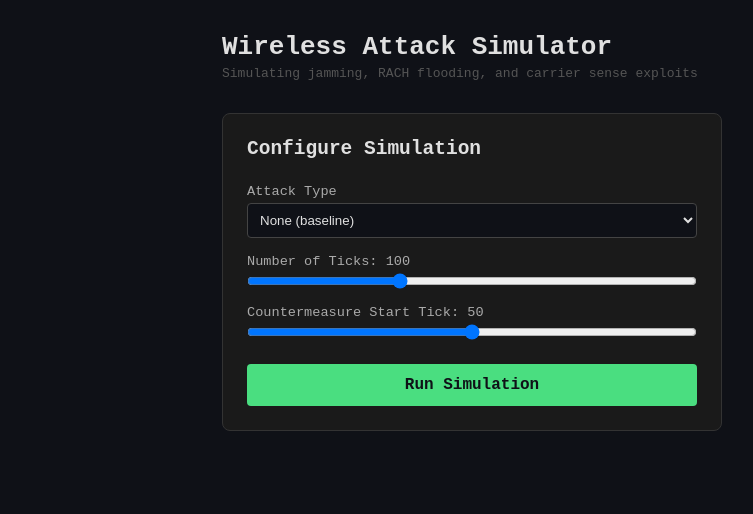
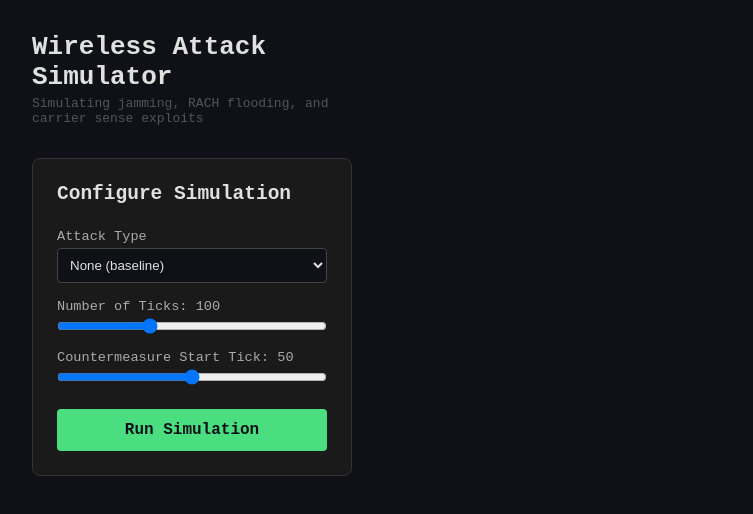
Before and after one commit to peyton-durand/wireless-attack-sim, a React (Vite) app in the folder frontend/: page / in a window 1280 px wide. Shown: the top 514 px of the page, without its empty margins (0-753 px from the left). Built offline with nearby package versions, Linux system fonts and the light colour scheme.

Commit message:
Move attack panel to left side of screen and let simulation chart sit to the right of it

```diff
--- a/frontend/src/App.jsx
+++ b/frontend/src/App.jsx
@@ -38,7 +38,8 @@ function App() {
 
   // This is what the component renders.
   return (
-    <div style={{ padding: "2rem", maxWidth: "900px", margin: "0 auto" }}>
+    <div style={{ padding: "2rem", display: "flex", gap: "2rem", alignItems: "flex-start", minHeight: "100vh", boxSizing: "border-box" }}>
+      <div style={{ flex: "0 0 320px" }}>
         <h1 style={{ marginBottom: "0.25rem" }}>Wireless Attack Simulator</h1>
         <p style={{ color: "#555", marginBottom: "2rem" }}>
           Simulating jamming, RACH flooding, and carrier sense exploits
@@ -52,12 +53,15 @@ function App() {
         />
 
         {error && <p style={{ color: "#f87171", marginTop: "1rem" }}>{error}</p>}
+      </div>
 
+      <div style={{ flex: 1, minWidth: 0 }}>
         <SimulationChart
           metrics={metrics}
           countermeasureStart={config.countermeasure_start_tick}
         />
       </div>
+    </div>
   );
 }
 
```
Lines whose indentation alone changed are shown as unchanged.
